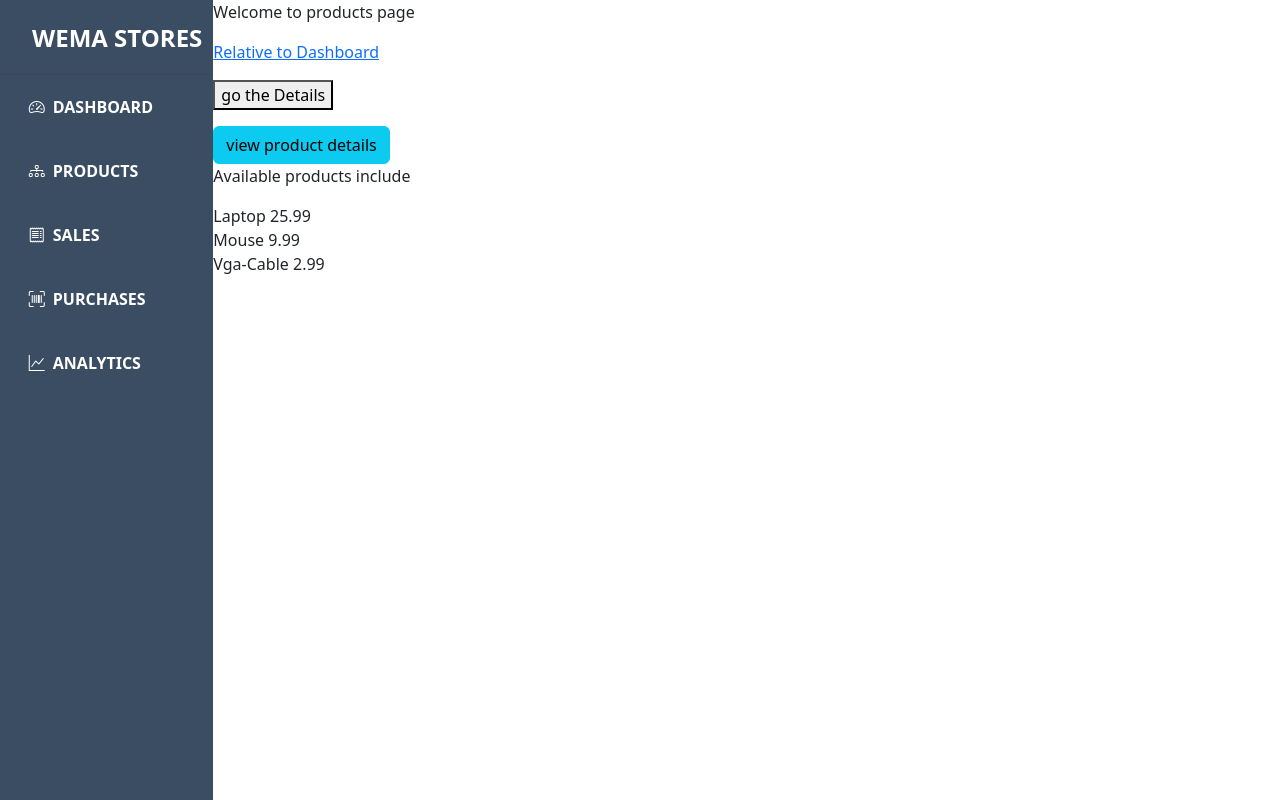
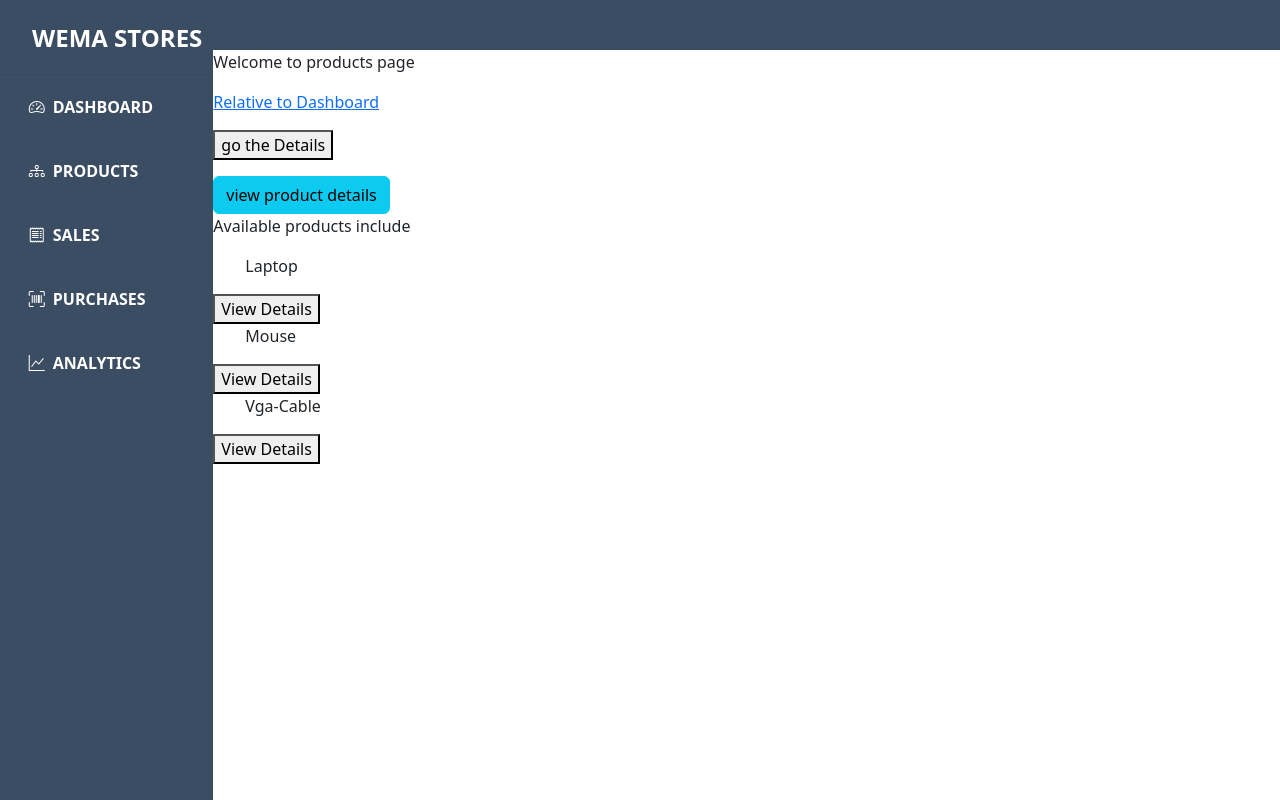
Before and after one commit to Carol254/AngularDashboard, an Angular app: page /products/product-details in a window 1280 px wide. Built offline with nearby package versions, Linux system fonts and the light colour scheme.

Commit message:
few changes made

```diff
--- a/src/app/main/content-nav/content-nav.component.css
+++ b/src/app/main/content-nav/content-nav.component.css
@@ -0,0 +1,7 @@
+.banner{
+    background-color:#3B4D63 ;
+    color: #fff;
+    width: 100%;
+    height: 50px;
+    overflow: hidden;
+}
--- a/src/app/main/content-nav/content-nav.component.html
+++ b/src/app/main/content-nav/content-nav.component.html
@@ -1 +1,2 @@
+<div class="banner"></div>
 <router-outlet></router-outlet>
--- /dev/null
+++ b/src/app/mock-products.ts
@@ -0,0 +1,19 @@
+import { Product } from "./models/products.model";
+
+export const PRODUCTS:Product[] = [
+    {
+      id: 1,
+      type: 'Laptop',
+      price: 25.99
+    },
+    {
+      id: 2,
+      type: 'Mouse',
+      price: 9.99
+    },
+    {
+      id: 3,
+      type: 'Vga-Cable',
+      price: 2.99
+    }
+  ]
--- a/src/app/models/products.model.ts
+++ b/src/app/models/products.model.ts
@@ -3,20 +3,3 @@ export interface Product {
     type:string;
     price: number;
 }
-export const products = [
-    {
-      id: 1,
-      type: 'Laptop',
-      price: 25.99
-    },
-    {
-      id: 2,
-      type: 'Mouse',
-      price: 9.99
-    },
-    {
-      id: 3,
-      type: 'Vga-Cable',
-      price: 2.99
-    }
-  ]
--- a/src/app/products/product-details/product-details.component.html
+++ b/src/app/products/product-details/product-details.component.html
@@ -1,5 +1,5 @@
 <p>Available products include</p>
-<div *ngFor="let product of products">
+<!-- <div *ngFor="let product of products">
 
     <div class="d-flex">
         {{product.type}}
@@ -7,4 +7,13 @@
     </div>
 
 
+</div> -->
+
+<div *ngFor="let product of  products">
+    <ul>{{product.type}}</ul>
+    <button (click)="viewDetails(product)">View Details</button>
 </div>
+
+<div *ngIf="selectedProduct">
+    <h2>Price:{{selectedProduct.price}}</h2>
+</div>
--- a/src/app/products/product-details/product-details.component.ts
+++ b/src/app/products/product-details/product-details.component.ts
@@ -1,5 +1,6 @@
 import { Component } from '@angular/core';
-import { products } from '../../models/products.model';
+import { PRODUCTS } from '../../mock-products';
+import { Product } from '../../models/products.model';
 
 @Component({
   selector: 'app-product-details',
@@ -8,6 +9,12 @@ import { products } from '../../models/products.model';
 })
 export class ProductDetailsComponent {
 
-  products = [...products];
+  selectedProduct?:Product;
+
+  products = PRODUCTS;
+
+  viewDetails(product:Product){
+    this.selectedProduct = product;
+  }
 
 }
```
